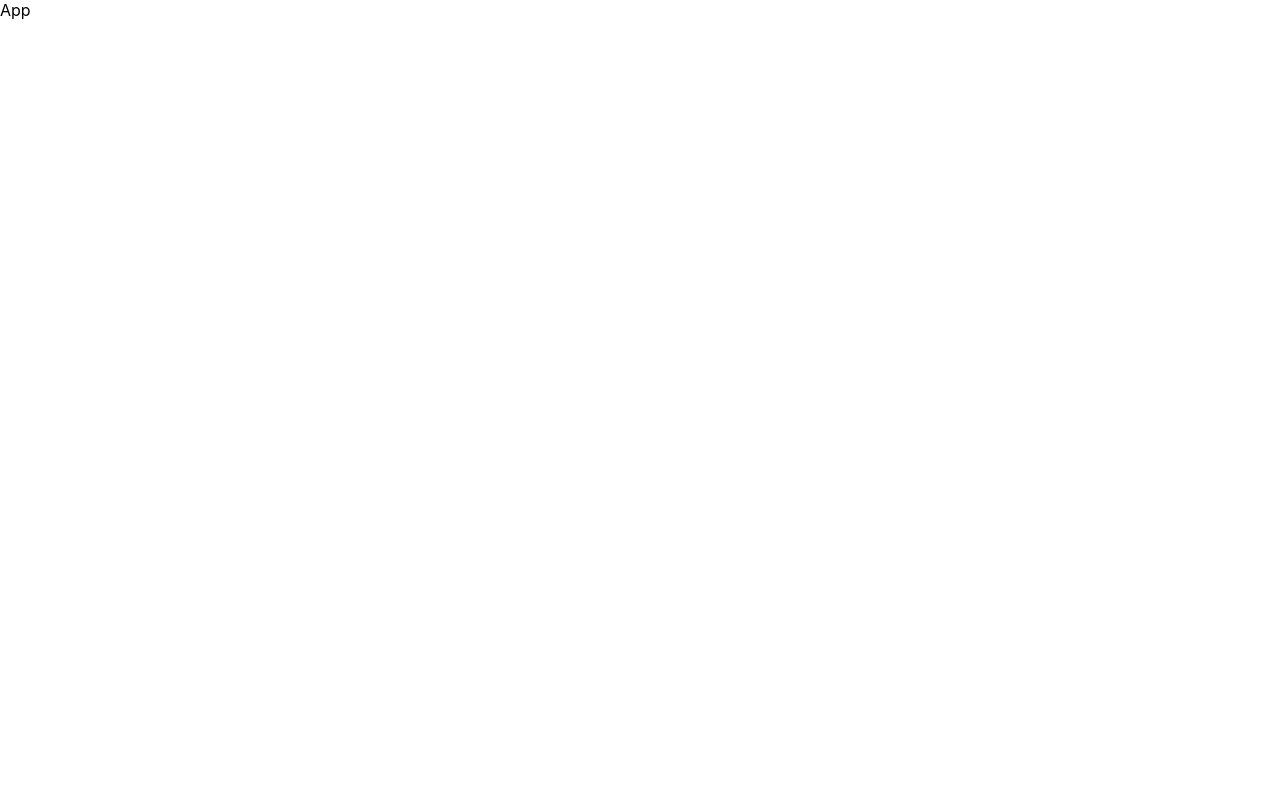
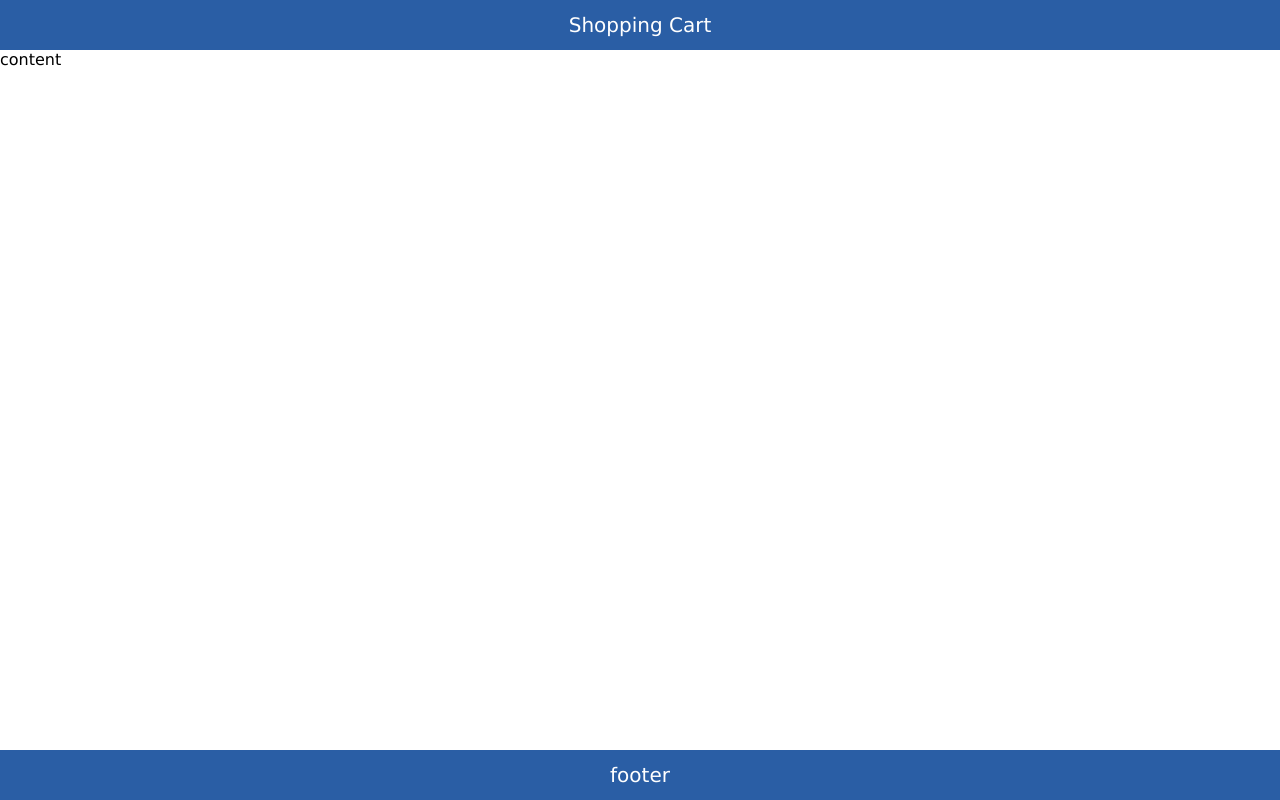
Before and after one commit to moatazrabeea/react-shopping-cart, a React (Create React App) app in the folder client/: page / in a window 1280 px wide. Built offline with nearby package versions, Linux system fonts and the light colour scheme.

Commit message:
initializing heder and layout

```diff
--- a/client/src/App.js
+++ b/client/src/App.js
@@ -2,9 +2,19 @@
 
 function App() {
   return (
-    <div className="App">
-      App
-    </div>
+    <div className="layout">
+
+      <header>
+        Shopping Cart
+      </header>
+      <main>
+        content
+      </main>
+      <footer>
+        footer
+      </footer>
+     </div>
+
   );
 }
 
--- a/client/src/index.css
+++ b/client/src/index.css
@@ -1,13 +1,39 @@
-body {
+* {
   margin: 0;
-  font-family: -apple-system, BlinkMacSystemFont, 'Segoe UI', 'Roboto', 'Oxygen',
-    'Ubuntu', 'Cantarell', 'Fira Sans', 'Droid Sans', 'Helvetica Neue',
-    sans-serif;
-  -webkit-font-smoothing: antialiased;
-  -moz-osx-font-smoothing: grayscale;
+  padding: 0;
+  box-sizing: border-box;
+  font-family: Verdana, Geneva, Tahoma, sans-serif;
 }
-
-code {
-  font-family: source-code-pro, Menlo, Monaco, Consolas, 'Courier New',
-    monospace;
+#root {
+  height: 100vh;
 }
+.layout {
+  display: grid;
+  grid-template-areas:
+  "header"
+  "main"
+  "footer";
+  height: 100%;
+  grid-template-rows: 50px 1fr 50px;
+}
+ header{
+  grid-area: header;
+  background-color: #2a5ea5;
+  color: #fff;
+  display: flex;
+  justify-content: center;
+  align-items: center;
+  font-size: 20px;
+ }
+ main {
+  grid-area: main;
+ }
+ footer {
+  grid-area: footer;
+  background-color: #2a5ea5;
+  color: #fff;
+  display: flex;
+  justify-content: center;
+  align-items: center;
+  font-size: 20px;
+ }
```
Also changed, not shown: 1 other file (tests, documents, lock files or other folders).
